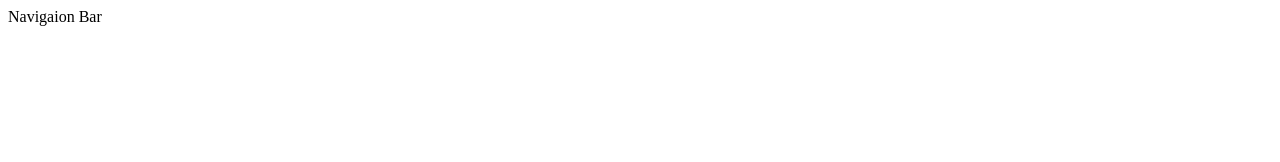
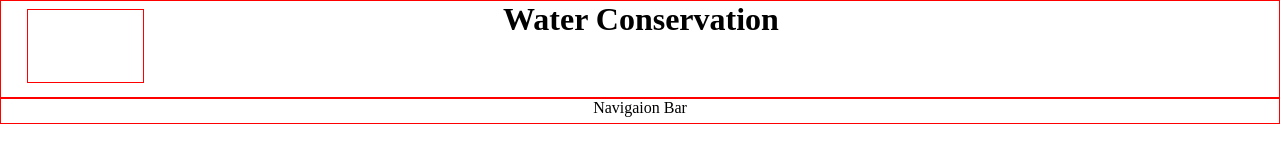
Before and after one commit to BennyTheUser/Project-2, a plain HTML site: page index.html in a window 1280 px wide. Drawn offline with Linux system fonts and the light colour scheme.

Commit message:
created header outline

```diff
--- a/index.html
+++ b/index.html
@@ -8,8 +8,14 @@
     <title>Document</title>
 </head>
 <body>
-    <div class="Home Page"></div>
-   <nav> Navigaion Bar</nav>
+    <div class="Home-Page">
+        <div class="logo">
 
+        </div>
+        <h1>
+            Water Conservation
+        </h1>
+    </div>
+    <nav> Navigaion Bar</nav>
 </body>
 </html>
--- a/style.css
+++ b/style.css
@@ -0,0 +1,25 @@
+*{
+    margin: 0%;
+
+}
+.Home-Page{
+    border: 1px red solid;
+    height: 12vh;
+    text-align: center;
+}
+nav{
+    border: 1px red solid;
+    height: 3vh;
+    text-align: center;
+}
+.logo{
+    border: 1px solid red;
+    width: 9%;
+    height: 9vh;
+    margin-top: 1vh;
+    margin-left: 2%;
+    float: left;
+}
+h1{
+    margin-right: 11%;
+}
```
